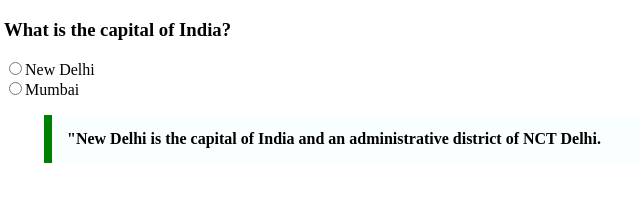
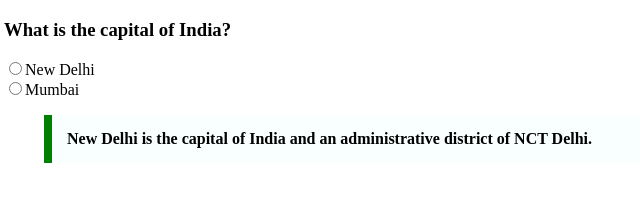
Before and after one commit to acciojob/trivia-contactengineeredintent-source, a website: page main.html in a window 1280 px wide. Shown: the full height of the page, 4-644 px from the left. Drawn offline with Linux system fonts and the light colour scheme.

Commit message:
created a submission

```diff
--- a/main.html
+++ b/main.html
@@ -17,7 +17,7 @@
 	<label class="option">
 		<input type="radio" name="country" value="New Delhi">Mumbai
 	</label>
-	<blockquote class="quote" cite="https://en.wikipedia.org/wiki/New_Delhi">"New Delhi is the capital of India and an administrative district of NCT Delhi.</blockquote>
+	<blockquote class="quote" cite="https://en.wikipedia.org/wiki/New_Delhi">New Delhi is the capital of India and an administrative district of NCT Delhi.</blockquote>
 </body>
 
 </html>
```
